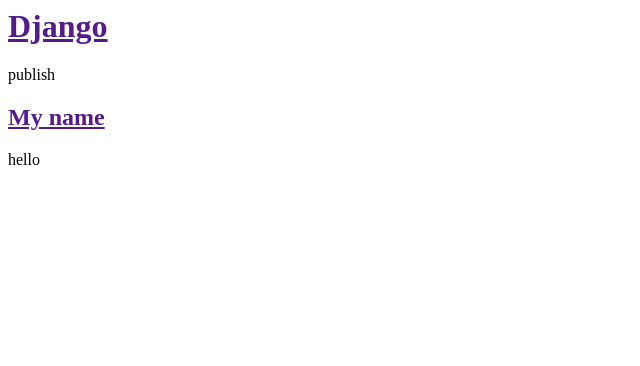
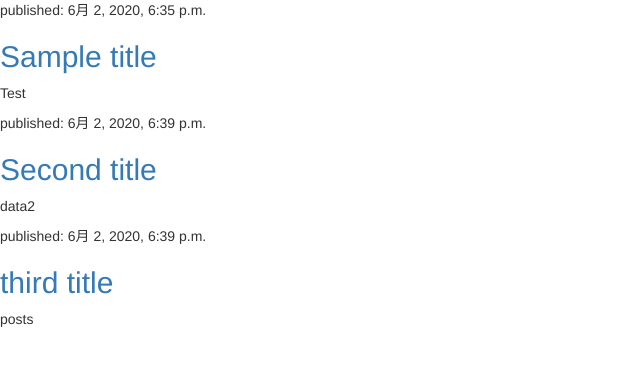
Before and after one commit to sigu-qucnd/django-tutorial, a Django app: page / in a window 1280 px wide. Shown: the top 366 px of the page, without its empty margins (0-640 px from the left). Run offline with Django 3.2, Linux system fonts and the light colour scheme; data comes from the database, SQL or seed files in the repository; both versions use the stored data as it was after the commit; some libraries are stand-ins or nearby versions.

Commit message:
DBの日時の修正

```diff
--- a/blog/templates/blog/post_list.html
+++ b/blog/templates/blog/post_list.html
@@ -3,13 +3,14 @@
         <title>Ola's blog</title>
     </head>
     <body>
-        <div>
-            <h1><a href="">Django</a></h1>
-        </div>
-        <div>
-            <p>publish</p>
-            <h2><a href="">My name</a></h2>
-            <p>hello</p>
-        </div>
+        <link rel="stylesheet" href="//maxcdn.bootstrapcdn.com/bootstrap/3.2.0/css/bootstrap.min.css">
+        <link rel="stylesheet" href="//maxcdn.bootstrapcdn.com/bootstrap/3.2.0/css/bootstrap-theme.min.css">
+        {% for post in posts %}
+            <div>
+                <p>published: {{ post.published_date }}</p>
+                <h2><a href="">{{ post.title }}</a></h2>
+                <p>{{ post.text|linebreaksbr }}</p>
+            </div>
+        {% endfor %}
     </body>
 </html>
--- a/blog/views.py
+++ b/blog/views.py
@@ -1,6 +1,9 @@
 from django.shortcuts import render
+from django.utils import timezone
+from .models import Post
 
 # Create your views here.
 
 def post_list(request):
-    return render(request, 'blog/post_list.html', {})
+    posts = Post.objects.filter(published_date__lte=timezone.now()).order_by('published_date')
+    return render(request, 'blog/post_list.html', {'posts':posts})
```
Also changed, not shown: db.sqlite3.
